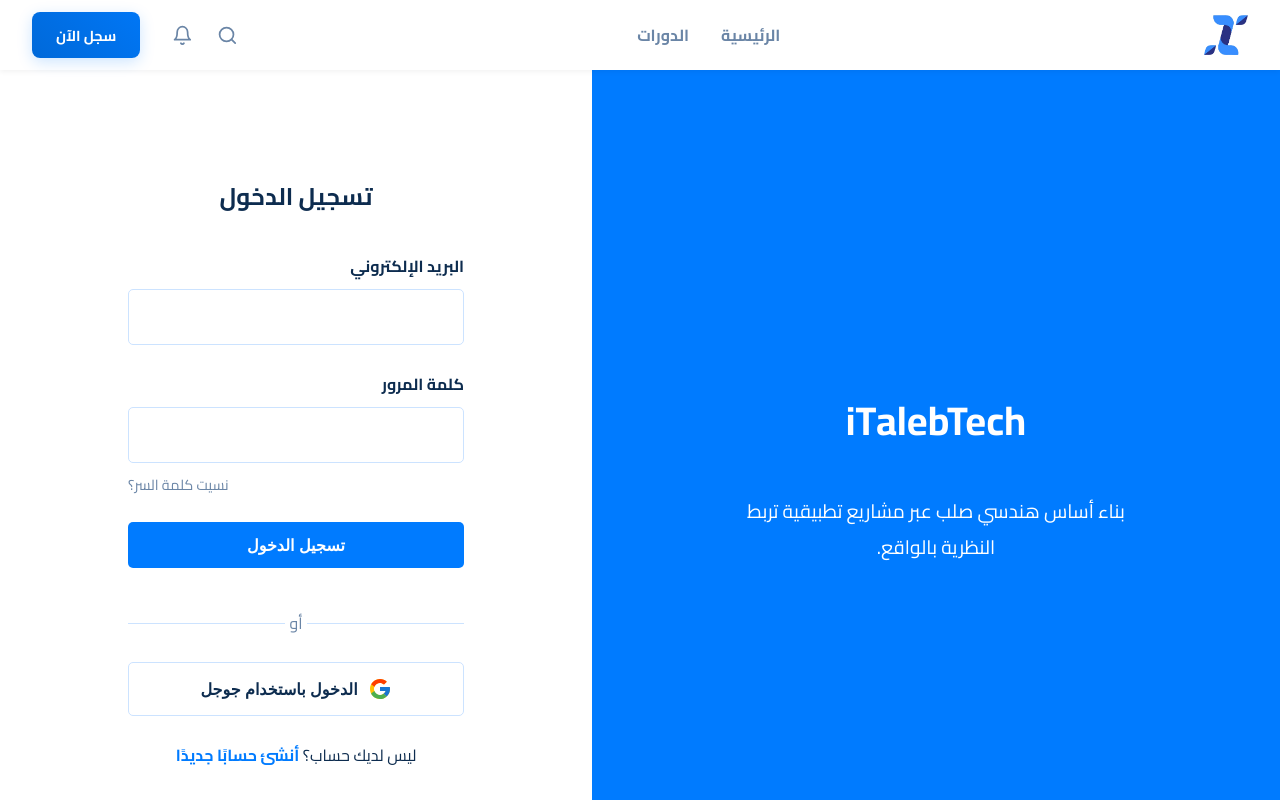
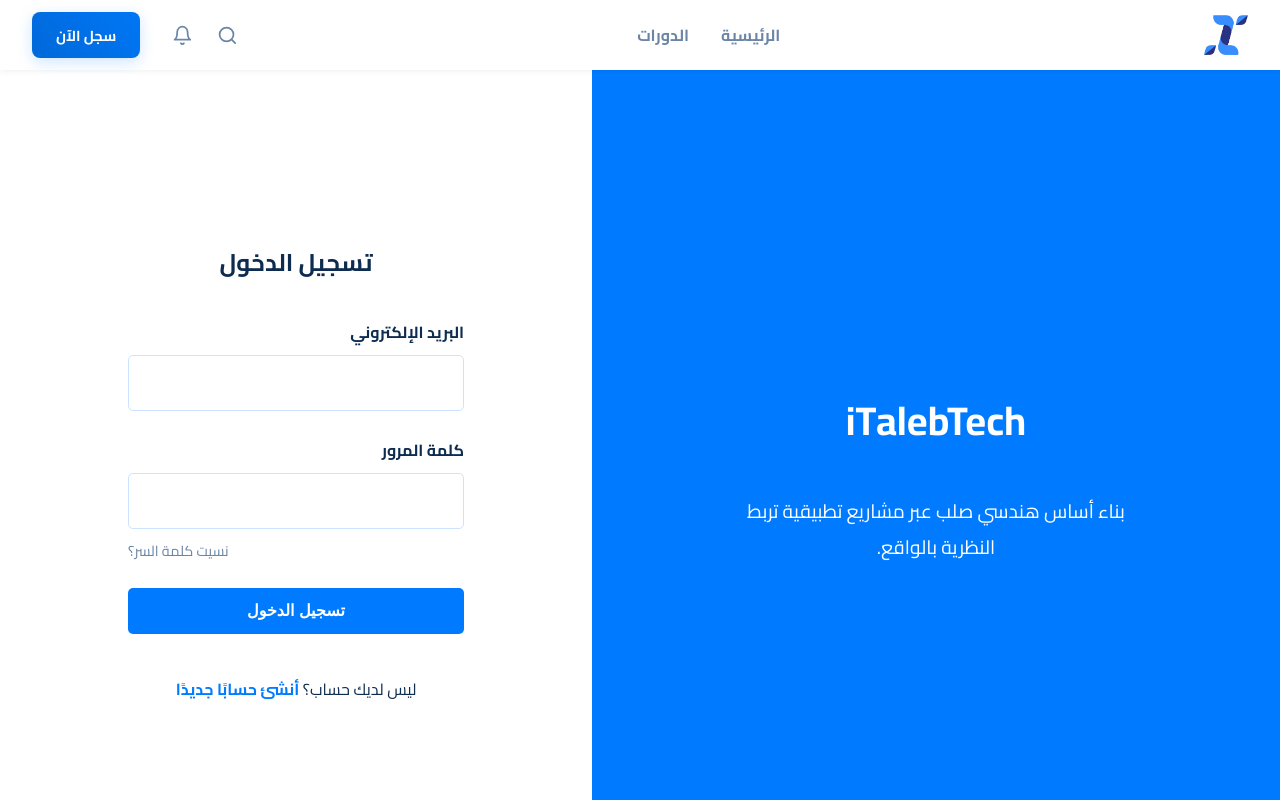
Before and after one commit to abdallamagdi25/italebtech, a React (Create React App) app: page /login in a window 1280 px wide. Shown: the top 800 px of the page. Built offline with nearby package versions, Linux system fonts and the light colour scheme; no server answers.

Commit message:
remove google button and secure input fields

```diff
--- a/package.json
+++ b/package.json
@@ -7,6 +7,7 @@
     "@testing-library/jest-dom": "^6.6.4",
     "@testing-library/react": "^16.3.0",
     "@testing-library/user-event": "^13.5.0",
+    "dompurify": "^3.2.6",
     "firebase": "^12.0.0",
     "framer-motion": "^12.23.12",
     "react": "^19.1.1",
--- a/src/components/auth/CompleteProfile.js
+++ b/src/components/auth/CompleteProfile.js
@@ -5,9 +5,10 @@
 import { useNavigate } from 'react-router-dom';
 import { toast } from 'react-toastify';
 import './CompleteProfile.css';
+import DOMPurify from 'dompurify';
 
 const CompleteProfile = () => {
-  const { currentUser, refreshUser } = useAuth();
+  const { currentUser, refreshUser, setIsProcessing } = useAuth();
   const navigate = useNavigate();
 
   const [formData, setFormData] = useState({
@@ -24,22 +25,40 @@
 
   const handleSubmit = async (e) => {
     e.preventDefault();
+    if (!formData.firstName || !formData.lastName || !formData.phone || !formData.birthDate) {
+      return toast.error("يرجى ملء جميع الحقول المطلوبة.");
+    }
+
+    setIsProcessing(true);
     try {
       const userDocRef = doc(db, "users", currentUser.uid);
+
+      // تنظيف المدخلات قبل حفظها في قاعدة البيانات
+      const sanitizedData = {
+        firstName: DOMPurify.sanitize(formData.firstName),
+        lastName: DOMPurify.sanitize(formData.lastName),
+        phone: DOMPurify.sanitize(formData.phone),
+        birthDate: formData.birthDate,
+        gender: formData.gender,
+      };
+
       await updateDoc(userDocRef, {
-        ...formData,
+        ...sanitizedData,
         profileComplete: true
       });
-      await refreshUser(); // This is the crucial step to update the context
+
+      await refreshUser();
       toast.success("تم تحديث ملفك الشخصي بنجاح!");
-      navigate('/dashboard'); // Now this will work correctly
+      navigate('/dashboard');
+
     } catch (error) {
-      toast.error("حدث خطأ أثناء تحديث البيانات.");
-      console.error(error);
+      toast.error("حدث خطأ أثناء تحديث بياناتك.");
+      console.error("Error completing profile:", error);
+    } finally {
+      setIsProcessing(false);
     }
   };
 
-  // 2. استخدام هيكل وتصاميم جديدة
   return (
     <div className="complete-profile-page">
       <div className="profile-form-container">
@@ -66,23 +85,11 @@
                 <label>الجنس</label>
                 <div className="gender-options">
                     <label>
-                <input
-                  type="radio"
-                  name="gender"
-                  value="male"
-                  checked={formData.gender === 'male'}
-                  onChange={handleChange}
-                />
+                        <input type="radio" name="gender" value="male" checked={formData.gender === 'male'} onChange={handleChange} />
                         <span>ذكر</span>
                     </label>
                     <label>
-                <input
-                  type="radio"
-                  name="gender"
-                  value="female"
-                  checked={formData.gender === 'female'}
-                  onChange={handleChange}
-                />
+                        <input type="radio" name="gender" value="female" checked={formData.gender === 'female'} onChange={handleChange} />
                         <span>أنثى</span>
                     </label>
                 </div>
--- a/src/components/auth/Login.js
+++ b/src/components/auth/Login.js
@@ -1,12 +1,14 @@
 import React, { useState } from 'react';
 import { Link, useNavigate } from 'react-router-dom';
 import { useAuth } from '../../context/AuthContext';
-import { GoogleAuthProvider, signInWithPopup } from "firebase/auth";
-import { doc, getDoc, setDoc } from "firebase/firestore";
-import { auth, db } from '../../firebase';
+// import { GoogleAuthProvider, signInWithPopup } from "firebase/auth";
+// import { doc, getDoc, setDoc } from "firebase/firestore";
+import { doc, getDoc } from "firebase/firestore";
+// import { auth, db } from '../../firebase';
+import { db } from '../../firebase';
 import { toast } from 'react-toastify';
 import './Auth.css';
-import { FcGoogle } from 'react-icons/fc';
+// import { FcGoogle } from 'react-icons/fc';
 
 
 const Login = () => {
@@ -41,40 +43,40 @@
     }
   };
 
-  const handleGoogleLogin = async () => {
-    const provider = new GoogleAuthProvider();
-    setIsProcessing(true);
+  // const handleGoogleLogin = async () => {
+  //   const provider = new GoogleAuthProvider();
+  //   setIsProcessing(true);
 
-    try {
-      const result = await signInWithPopup(auth, provider);
-      const user = result.user;
-      const userDocRef = doc(db, "users", user.uid);
-      const userDoc = await getDoc(userDocRef);
+  //   try {
+  //     const result = await signInWithPopup(auth, provider);
+  //     const user = result.user;
+  //     const userDocRef = doc(db, "users", user.uid);
+  //     const userDoc = await getDoc(userDocRef);
 
-      if (!userDoc.exists()) {
-        await setDoc(userDocRef, {
-          email: user.email,
-          createdAt: new Date(),
-          profileComplete: false,
-          subscription: { status: "inactive", plan: null }
-        });
-      }
+  //     if (!userDoc.exists()) {
+  //       await setDoc(userDocRef, {
+  //         email: user.email,
+  //         createdAt: new Date(),
+  //         profileComplete: false,
+  //         subscription: { status: "inactive", plan: null }
+  //       });
+  //     }
 
-      const updatedUserDoc = await getDoc(userDocRef);
+  //     const updatedUserDoc = await getDoc(userDocRef);
 
-      if (updatedUserDoc.exists() && updatedUserDoc.data().profileComplete) {
-        navigate('/dashboard');
-      } else {
-        navigate('/complete-profile');
-      }
+  //     if (updatedUserDoc.exists() && updatedUserDoc.data().profileComplete) {
+  //       navigate('/dashboard');
+  //     } else {
+  //       navigate('/complete-profile');
+  //     }
 
-    } catch (error) {
-      console.error("Error with Google login: ", error);
-      toast.error("حدث خطأ أثناء الدخول باستخدام جوجل.");
-    } finally {
-      setIsProcessing(false);
-    }
-  };
+  //   } catch (error) {
+  //     console.error("Error with Google login: ", error);
+  //     toast.error("حدث خطأ أثناء الدخول باستخدام جوجل.");
+  //   } finally {
+  //     setIsProcessing(false);
+  //   }
+  // };
 
   return (
     <div className="auth-page">
@@ -111,11 +113,14 @@
             </div>
             <button type="submit" className="auth-button">تسجيل الدخول</button>
           </form>
+          {/*
           <div className="auth-divider"><span>أو</span></div>
           <button onClick={handleGoogleLogin} className="auth-button google-btn">
             <FcGoogle className="google-btn-icon" />
             <span>الدخول باستخدام جوجل</span>
           </button>
+          */}
+
           <div className="auth-switch-link">
             <p>ليس لديك حساب؟ <Link to="/signup">أنشئ حسابًا جديدًا</Link></p>
           </div>
--- a/src/components/auth/SignUp.js
+++ b/src/components/auth/SignUp.js
@@ -1,12 +1,14 @@
 import React, { useState } from 'react';
 import { Link, useNavigate } from 'react-router-dom';
-import { createUserWithEmailAndPassword, GoogleAuthProvider, signInWithPopup } from "firebase/auth";
-import { doc, setDoc, getDoc } from "firebase/firestore";
+// import { createUserWithEmailAndPassword, GoogleAuthProvider, signInWithPopup } from "firebase/auth";
+import { createUserWithEmailAndPassword } from "firebase/auth";
+// import { doc, setDoc, getDoc } from "firebase/firestore";
+import { doc, setDoc } from "firebase/firestore";
 import { useAuth } from '../../context/AuthContext';
 import { auth, db } from '../../firebase';
 import { toast } from 'react-toastify';
 import './Auth.css';
-import { FcGoogle } from 'react-icons/fc';
+// import { FcGoogle } from 'react-icons/fc';
 
 const SignUp = () => {
   const [email, setEmail] = useState('');
@@ -16,6 +18,13 @@
 
   const handleSubmit = async (e) => {
     e.preventDefault();
+
+    const passwordRegex = /^(?=.*[A-Za-z])(?=.*\d)[A-Za-z\d]{8,}$/;
+    if (!passwordRegex.test(password)) {
+      toast.error("كلمة المرور يجب أن تكون 8 أحرف على الأقل وتحتوي على حرف ورقم واحد على الأقل.");
+      return; // أوقف تنفيذ الدالة إذا كانت كلمة المرور ضعيفة
+    }
+
     setIsProcessing(true);
     try {
       const userCredential = await createUserWithEmailAndPassword(auth, email, password);
@@ -40,34 +49,34 @@
     }
   };
 
-  const handleGoogleLogin = async () => {
-    const provider = new GoogleAuthProvider();
-    setIsProcessing(true);
-    try {
-      const result = await signInWithPopup(auth, provider);
-      const user = result.user;
-      const userDocRef = doc(db, "users", user.uid);
-      const userDoc = await getDoc(userDocRef);
+  // const handleGoogleLogin = async () => {
+  //   const provider = new GoogleAuthProvider();
+  //   setIsProcessing(true);
+  //   try {
+  //     const result = await signInWithPopup(auth, provider);
+  //     const user = result.user;
+  //     const userDocRef = doc(db, "users", user.uid);
+  //     const userDoc = await getDoc(userDocRef);
 
-      if (!userDoc.exists()) {
-        await setDoc(userDocRef, {
-          email: user.email,
-          createdAt: new Date(),
-          profileComplete: false,
-          subscription: { status: "inactive", plan: null }
-        });
-      }
+  //     if (!userDoc.exists()) {
+  //       await setDoc(userDocRef, {
+  //         email: user.email,
+  //         createdAt: new Date(),
+  //         profileComplete: false,
+  //         subscription: { status: "inactive", plan: null }
+  //       });
+  //     }
 
-      navigate('/complete-profile'); // توجيه مباشر وواضح للمستخدم الجديد
+  //     navigate('/complete-profile'); // توجيه مباشر وواضح للمستخدم الجديد
 
-    } catch (error) {
-      console.error("Error with Google login: ", error);
-      toast.error("حدث خطأ أثناء محاولة الدخول باستخدام جوجل.");
-    }
-    finally {
-      setIsProcessing(false);
-    }
-  };
+  //   } catch (error) {
+  //     console.error("Error with Google login: ", error);
+  //     toast.error("حدث خطأ أثناء محاولة الدخول باستخدام جوجل.");
+  //   }
+  //   finally {
+  //     setIsProcessing(false);
+  //   }
+  // };
 
   return (
     <div className="auth-page">
@@ -102,12 +111,14 @@
             <button type="submit" className="auth-button">إنشاء الحساب</button>
           </form>
 
+          {/*
           <div className="auth-divider"><span>أو</span></div>
 
           <button onClick={handleGoogleLogin} className="auth-button google-btn">
-            <FcGoogle className="google-btn-icon" /> {/* <-- الإصلاح الثالث هنا */}
+            <FcGoogle className="google-btn-icon" />
             <span>إنشاء حساب باستخدام جوجل</span>
           </button>
+          */}
 
           <div className="auth-switch-link">
             <p>لديك حساب بالفعل؟ <Link to="/login">سجل الدخول</Link></p>
```
Also changed, not shown: 1 other file (tests, documents, lock files or other folders). Lines whose indentation alone changed are shown as unchanged.
